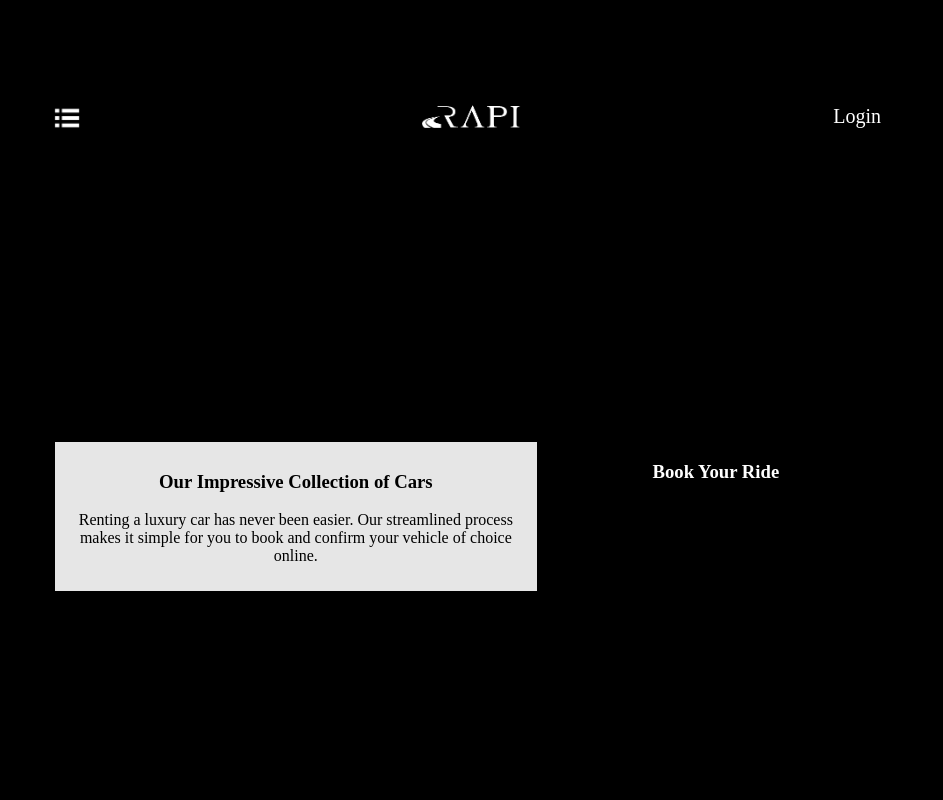
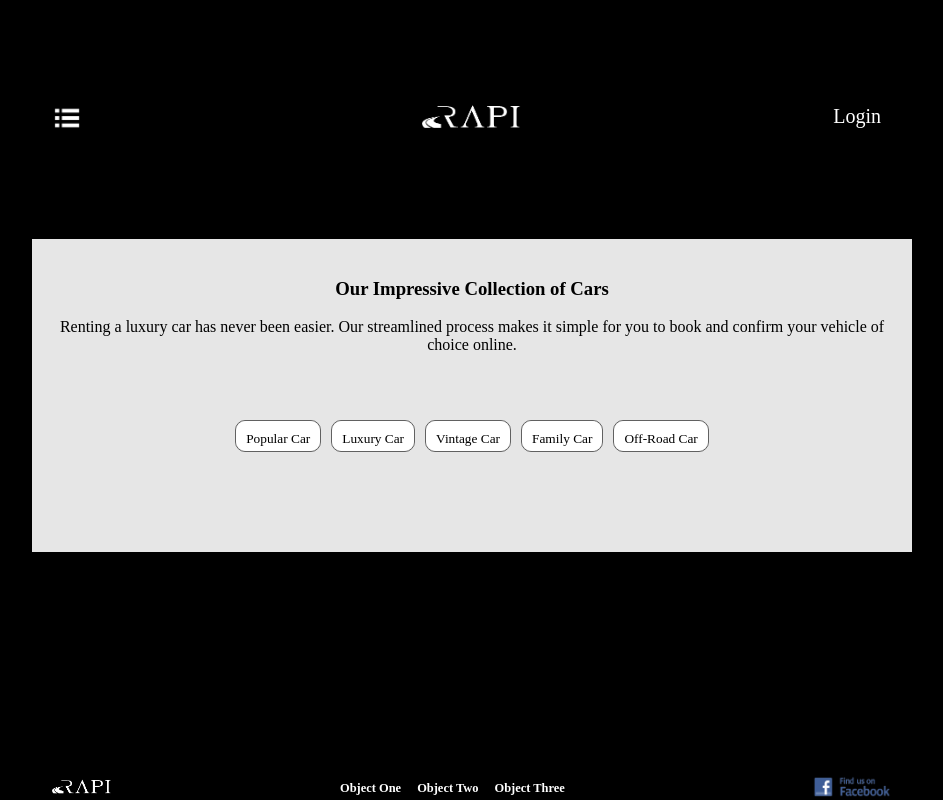
Before and after one commit to jane-stack/rapi-project, a React (Create React App) app in the folder client/: page /rent in a window 1280 px wide. Shown: the top 800 px of the page, without its empty margins (168-1111 px from the left). Built offline with nearby package versions, Linux system fonts and the light colour scheme.

Commit message:
button for car filter

```diff
--- a/client/src/components/car/CarPage.js
+++ b/client/src/components/car/CarPage.js
@@ -3,12 +3,14 @@ import React from 'react'
 function CarPage() {
   return (
     <div className='bottomhomediv'>
-      <div className='bottom-child-1'>
       <h3><strong>Our Impressive Collection of Cars</strong></h3>
       <p>Renting a luxury car has never been easier. Our streamlined process makes it simple for you to book and confirm your vehicle of choice online.</p>
-      </div>
-      <div className='bottom-child-2'>
-      <h3><strong>Book Your Ride</strong></h3>
+      <div className='button-div'>
+        <div className='car-btn-div'><button className='car-button'>Popular Car</button></div>
+        <div className='car-btn-div'><button className='car-button'>Luxury Car</button></div>
+        <div className='car-btn-div'><button className='car-button'>Vintage Car</button></div>
+        <div className='car-btn-div'><button className='car-button'>Family Car</button></div>
+        <div className='car-btn-div'><button className='car-button'>Off-Road Car</button></div>
       </div>
     </div>
   )
--- a/client/src/index.css
+++ b/client/src/index.css
@@ -98,7 +98,7 @@ textarea:focus, input:focus {
   background-color: black;
   border: 1px solid rgb(38, 38, 38);
   width: 150px;
-  position: fixed;
+  position: absolute;
 
 }
 
@@ -177,16 +177,16 @@ word-wrap: break-word;
 
 .bottomhomediv {
   margin: auto;
+  background-color: rgb(230, 230, 230);
+  color: black;
   text-align: center;
   width: 840px;
   padding: 20px;
-  padding-top: 200px;
   padding-bottom: 100px;
-  display: flex;
 }
 
-.bottom-child-1 {
-  width: 480px;
+/* .bottom-child-1 {
+  width: 520px;
   height: auto;
   background-color: rgb(230, 230, 230);
   color: black;
@@ -195,11 +195,35 @@ word-wrap: break-word;
 }
 
 .bottom-child-2 {
-  width: 360px;
+  width: 320px;
   height: auto;
-  /* background-color: rgb(203, 203, 203); */
-  color: white;
+  background-color: rgb(203, 203, 203);
+  color: black;
   margin: 3px;
+} */
+
+.button-div {
+  display: flex;
+  width: 840px;
+  height: auto;
+  justify-content: center;
+  padding-top: 50px;
+  gap: 10px
+}
+
+.car-btn-div {
+  border: 1px solid rgb(97, 97, 97) ;
+  border-radius: 10px;
+
+}
+
+.car-button {
+  background-color: white;
+  font-family: Poppins;
+  border: none;
+  border-radius: 10px;
+  height: 30px;
+  padding: 10px;
 }
 
 .form-login {
```
